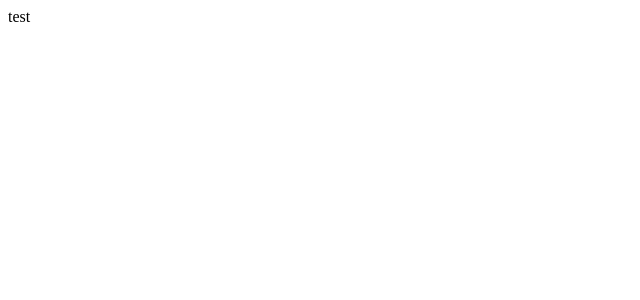
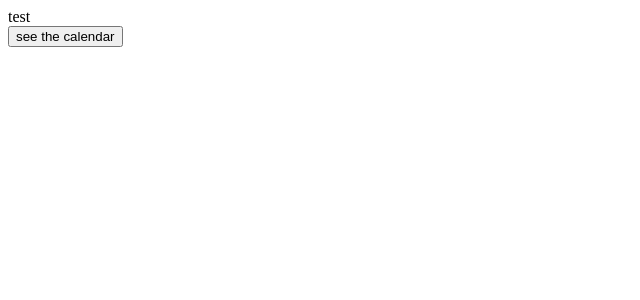
Before and after one commit to YeSeul-0w0/imh-fe, a React (Create React App) app: page / in a window 1280 px wide. Shown: the top 300 px of the page, without its empty margins (0-640 px from the left). Built offline with nearby package versions, Linux system fonts and the light colour scheme.

Commit message:
feat: add Router dom feature and FullCalendar

```diff
--- a/package.json
+++ b/package.json
@@ -3,11 +3,15 @@
   "version": "0.1.0",
   "private": true,
   "dependencies": {
+    "@fullcalendar/core": "^6.1.11",
+    "@fullcalendar/daygrid": "^6.1.11",
+    "@fullcalendar/react": "^6.1.11",
     "@testing-library/jest-dom": "^5.17.0",
     "@testing-library/react": "^13.4.0",
     "@testing-library/user-event": "^13.5.0",
     "react": "^18.2.0",
     "react-dom": "^18.2.0",
+    "react-router-dom": "^6.22.1",
     "react-scripts": "5.0.1",
     "web-vitals": "^2.1.4"
   },
--- a/src/App.js
+++ b/src/App.js
@@ -1,9 +1,7 @@
+import Router from "./component/Router";
+
 function App() {
-  return (
-    <div className="App">
-      test
-    </div>
-  );
+  return <Router />;
 }
 
 export default App;
--- a/src/component/Main/Calendar.js
+++ b/src/component/Main/Calendar.js
@@ -0,0 +1,7 @@
+import FullCalendar from "@fullcalendar/react";
+import dayGridPlugin from "@fullcalendar/daygrid"; // a plugin!
+function Calendar() {
+  return <FullCalendar plugins={[dayGridPlugin]} initialView="dayGridMonth" />;
+}
+
+export default Calendar;
--- a/src/component/Main/MainScreen.js
+++ b/src/component/Main/MainScreen.js
@@ -1,10 +1,23 @@
-function Main() {
+import { useNavigate } from "react-router-dom";
+function MainScreen() {
+  const navigate = useNavigate();
+  const goCalendar = () => {
+    navigate("/calendar");
+  };
   return (
     <div>
       test
-      <button link="./calndar"> see the calendar</button>
+      <br />
+      <button
+        onClick={() => {
+          goCalendar();
+        }}
+      >
+        {" "}
+        see the calendar
+      </button>
     </div>
   );
 }
 
-export default Main;
+export default MainScreen;
--- a/src/component/Router.js
+++ b/src/component/Router.js
@@ -0,0 +1,17 @@
+import { BrowserRouter, Routes, Route } from "react-router-dom";
+import React from "react";
+import MainScreen from "./Main/MainScreen";
+import Calendar from "./Main/Calendar";
+
+function Router() {
+  return (
+    <BrowserRouter>
+      <Routes>
+        <Route path="/" element={<MainScreen />} />
+        <Route path="/calendar" element={<Calendar />} />
+      </Routes>
+    </BrowserRouter>
+  );
+}
+
+export default Router;
```
Also changed, not shown: 1 other file (tests, documents, lock files or other folders).
